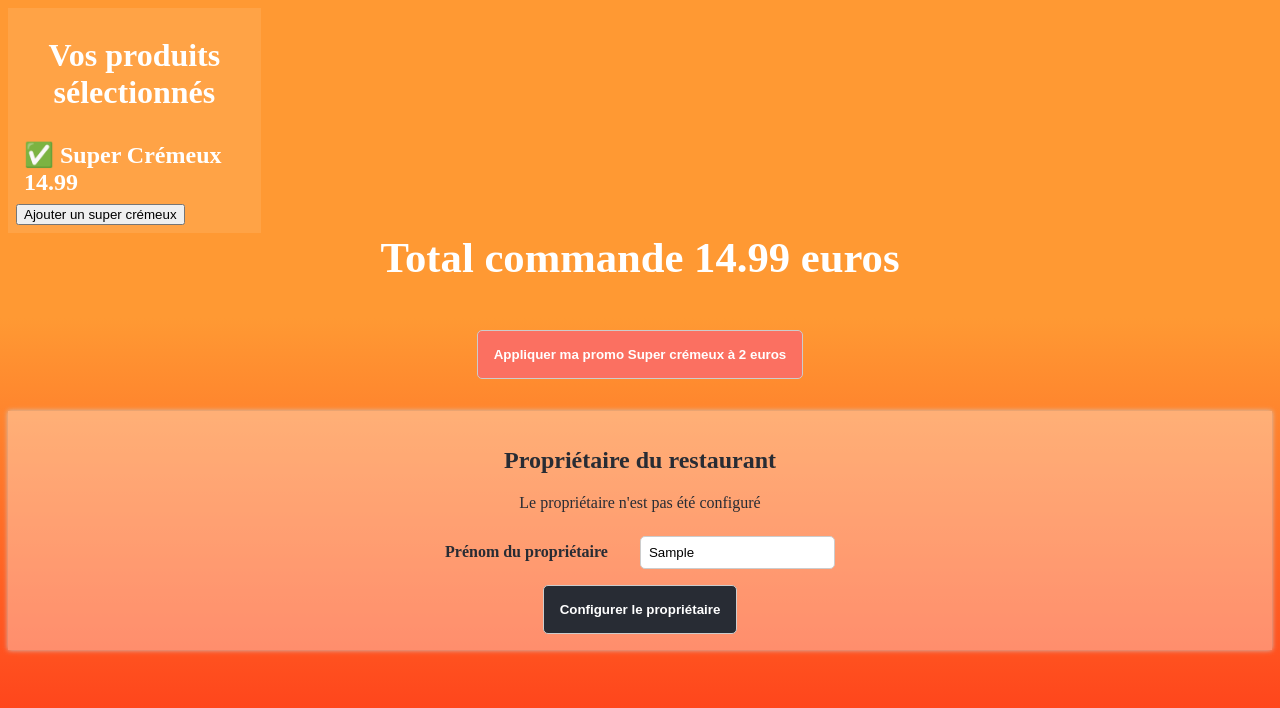
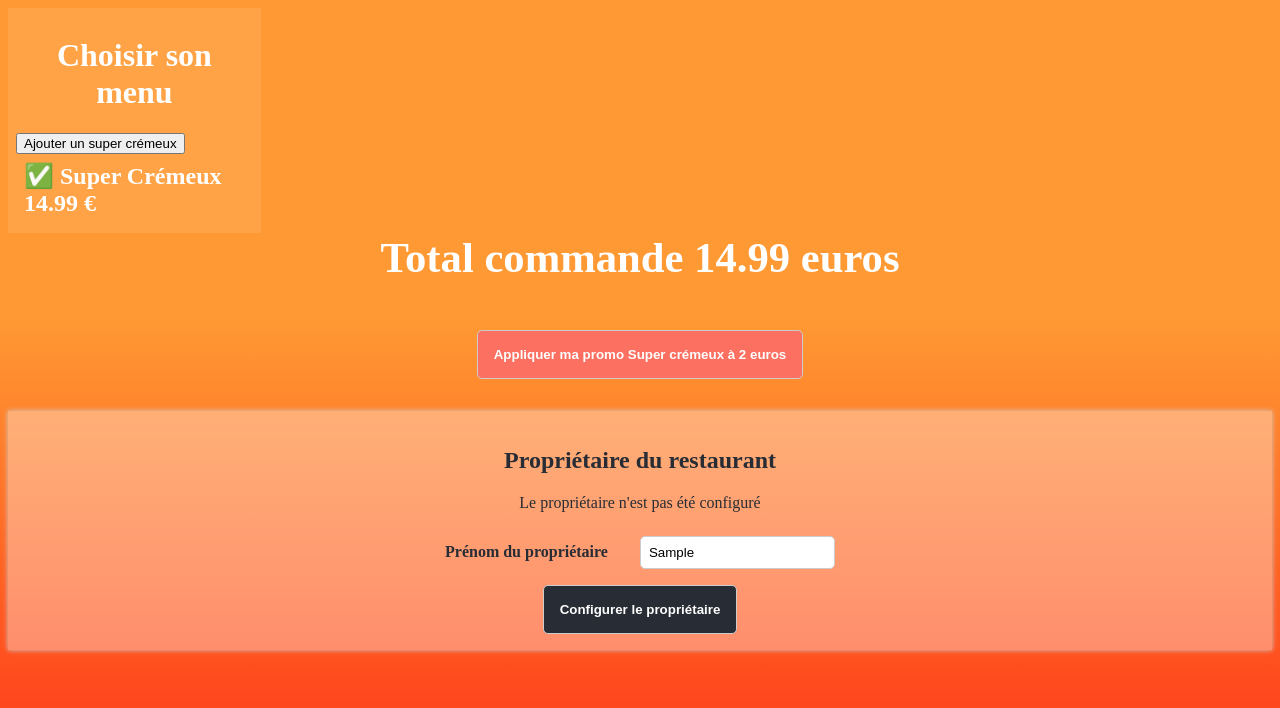
Before and after one commit to timothegonin/resto-cmd, a React (Create React App) app: page / in a window 1280 px wide. Both pictures are taken after typing "Sample" into the empty fields and a click on the button "Ajouter un super crémeux". Shown: the top 708 px of the page. Built offline with nearby package versions, Linux system fonts and the light colour scheme.

Commit message:
selector example

```diff
--- a/src/app/App.js
+++ b/src/app/App.js
@@ -3,7 +3,7 @@ import './App.css';
 import {store} from './store'
 import Cart from "../features/cart/Cart"
 import Total from "../features/total/Total"
-import { Voucher } from '../features/voucher/Voucher';
+import Voucher from '../features/voucher/Voucher';
 import Owner from "../features/owner/Owner"
 
 function App() {
--- /dev/null
+++ b/src/app/selectors.js
@@ -0,0 +1,5 @@
+export const getProductList = (state) => state?.list
+
+export const getTotalOrder = (state) => getProductList(state).reduce((prv, cur) => cur.price + prv, 0)
+
+export const isVoucherAvailable = (state) => getProductList(state).find((product) => product.title === "Super Crémeux")
--- a/src/features/cart/Cart.jsx
+++ b/src/features/cart/Cart.jsx
@@ -1,28 +1,36 @@
-import React, { useEffect, useState } from 'react'
-import { useStore } from 'react-redux'
-import { SuperCremeux } from '../../common/models'
+import { useStore } from "react-redux";
+import { SuperCremeux } from "../../common/models";
+import { useEffect, useState } from "react";
+import { getProductList } from '../../app/selectors'
 
 const Cart = () => {
-  const store = useStore()
-  const [list, setList] = useState(store.getState().list)
+  const store = useStore();
+
+  const [list, setList] = useState(getProductList(store.getState()))
 
   useEffect(() => {
-    store.subscribe(()=> setList(store.getState().list))
+    store.subscribe(() => setList(getProductList(store.getState())))
   })
 
   return (
-    <div className='Selection'>
-      <h1>Vos produits sélectionnés</h1>
-      {
-        list.map((item, index) => {
-          return <span key={index} className='SelectedProduct'>{item.title} {item.price}</span>
-        })
-      }
-      <div className='CartNavBar'>
-        <button onClick={() => store.dispatch({type: 'ADD_PRODUCT', payload: SuperCremeux})}>Ajouter un super crémeux</button>
+    <div className="Selection">
+      <h1>Choisir son menu</h1>
+      <div className="CartNavBar">
+        <button
+          onClick={() =>
+            store.dispatch({ type: "ADD_PRODUCT", payload: SuperCremeux })
+          }
+        >
+          Ajouter un super crémeux
+        </button>
       </div>
+      {list?.map((item, index) => (
+        <span key={index} className="SelectedProduct">
+          {item.title} {item.price} €
+        </span>
+      ))}
     </div>
-  )
-}
+  );
+};
 
 export default Cart
--- a/src/features/total/Total.jsx
+++ b/src/features/total/Total.jsx
@@ -1,26 +1,19 @@
-import React, { useEffect, useState } from 'react'
-import { useStore } from 'react-redux'
+import { useStore } from "react-redux";
+import { useEffect, useState } from "react";
+import { getProductList, getTotalOrder } from "../../app/selectors";
 
 const Total = () => {
-  const store = useStore()
-  const [list, setList] = useState(store.getState().list)
+    const store = useStore();
+    const [list, setList] = useState(getProductList(store.getState()))
 
-  const totalCommand = list.reduce((prv, cur) => cur.price + prv,0)
-  useEffect(() => {
-    store.subscribe(() => setList(store.getState().list))
-  })
+    const totalCommand = getTotalOrder(store.getState())
+    useEffect(() => {
+        store.subscribe(() => setList(getProductList(store.getState())))
+    })
 
-  return (
-    <div className='TotalCommand'>
-      {
-        list.length === 0 ? (
-          <div>Aucun produit sélectionné</div>
-        ) : (
-          <div>Total commande {totalCommand} euros</div>
-        )
-      }
+    return <div className="TotalCommand">
+        {list.length === 0 ? <div>Aucun produit sélectionné</div> : <div>Total commande {totalCommand} euros</div>}
     </div>
-  )
-}
+};
 
 export default Total
--- a/src/features/voucher/Voucher.jsx
+++ b/src/features/voucher/Voucher.jsx
@@ -1,19 +1,28 @@
 import { useStore } from "react-redux";
 import { useEffect, useState } from "react";
+import { isVoucherAvailable } from "../../app/selectors";
 
+const Voucher = () => {
+  const store = useStore();
+  const [available, setAvailable] = useState(isVoucherAvailable(store.getState()));
 
+  useEffect(() => {
+    store.subscribe(() => setAvailable(isVoucherAvailable(store.getState())));
+  });
 
-export const Voucher = () => {
-    const store = useStore();
-    const [list, setList] = useState(store.getState().list);
+  return (
+    <div className="Voucher">
+      {available && (
+        <button
+          onClick={() =>
+            store.dispatch({ type: "APPLY_VOUCHER", payload: { price: 2 } })
+          }
+        >
+          Appliquer ma promo Super crémeux à 2 euros
+        </button>
+      )}
+    </div>
+  );
+};
 
-    const available = list.find(product => product.title === 'Super Crémeux');
-
-    useEffect(() => {
-        store.subscribe(() => setList(store.getState().list));
-    })
-
-    return <div className="Voucher">
-      {available && <button onClick={() => store.dispatch({type: 'APPLY_VOUCHER', payload: { price: 2 }})}>Appliquer ma promo Super crémeux à 2 euros</button>}
-    </div>
-};
+export default Voucher
```
